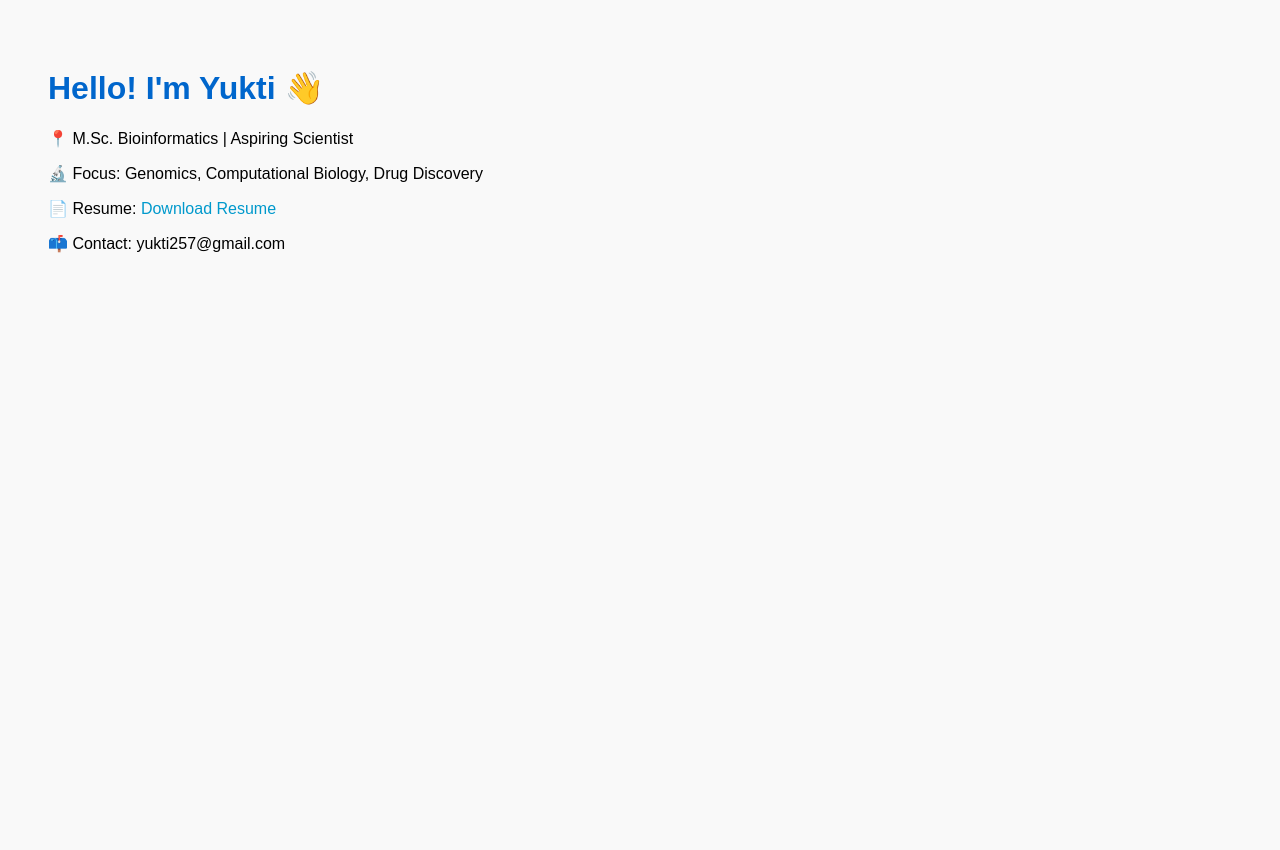
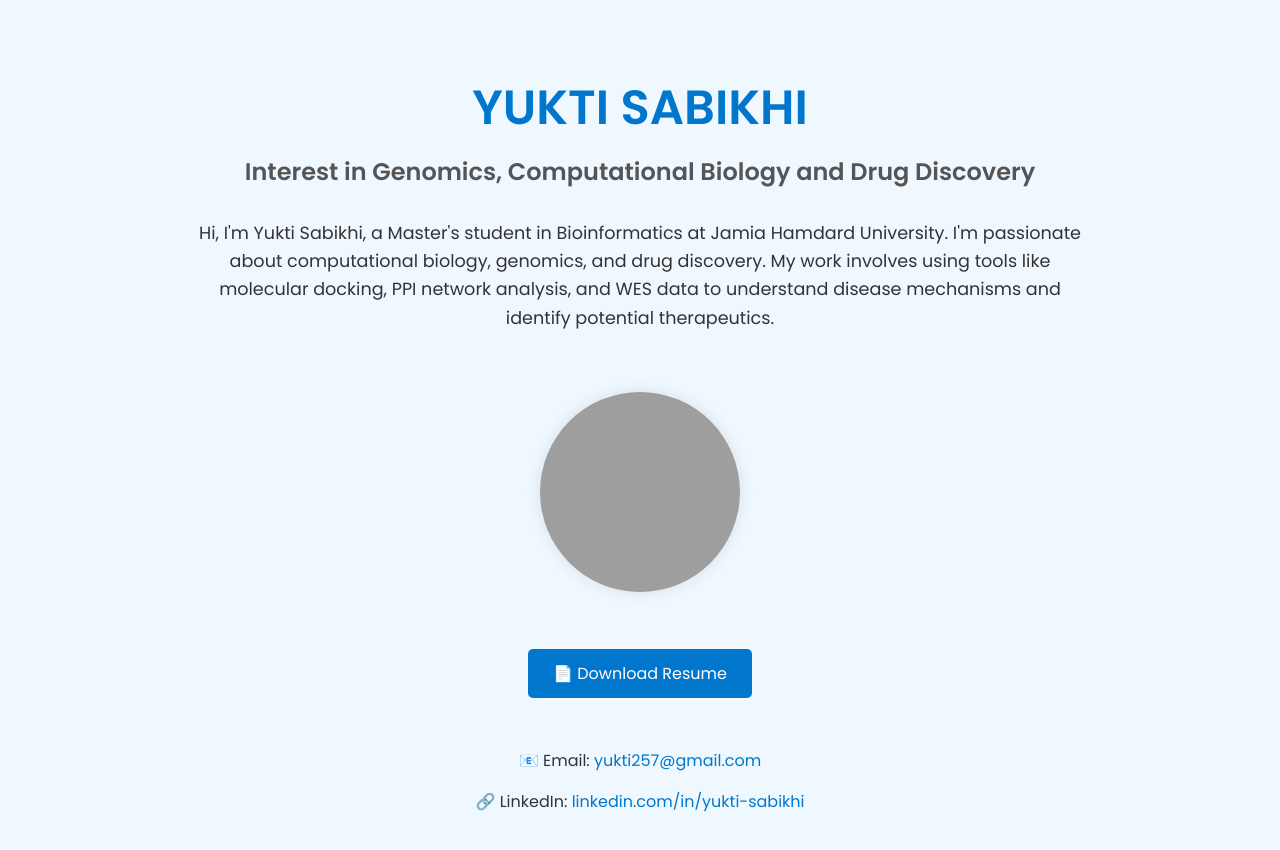
Before and after one commit to yukti2502/yuktisabikhi.github.io, a plain HTML site: page index.html in a window 1280 px wide. Before the commit the page ends 800 px from the top, so only its background shows below. Drawn offline with Linux system fonts and the light colour scheme; grey boxes are pictures that could not be loaded.

Commit message:
Update index.html

```diff
--- a/index.html
+++ b/index.html
@@ -1,18 +1,111 @@
 <!DOCTYPE html>
-<html>
+<html lang="en">
 <head>
+  <meta charset="UTF-8">
   <title>Yukti Sabikhi</title>
+  <meta name="viewport" content="width=device-width, initial-scale=1.0">
+  <link href="https://fonts.googleapis.com/css2?family=Poppins:wght@400;600&display=swap" rel="stylesheet">
   <style>
-    body { font-family: sans-serif; background-color: #f9f9f9; padding: 40px; }
-    h1 { color: #0066cc; }
-    a { color: #0099cc; text-decoration: none; }
+    body {
+      margin: 0;
+      padding: 0;
+      font-family: 'Poppins', sans-serif;
+      background-color: #f0f8ff;
+      color: #333;
+    }
+
+    .container {
+      max-width: 900px;
+      margin: auto;
+      padding: 40px 20px;
+      text-align: center;
+    }
+
+    h1 {
+      font-size: 3em;
+      color: #0077cc;
+      margin-bottom: 10px;
+    }
+
+    h2 {
+      font-size: 1.5em;
+      margin-top: 10px;
+      color: #555;
+    }
+
+    .intro {
+      margin: 30px 0;
+      font-size: 1.1em;
+      line-height: 1.6;
+    }
+
+    .profile-img {
+      width: 200px;
+      height: 200px;
+      object-fit: cover;
+      border-radius: 50%;
+      margin: 30px auto;
+      box-shadow: 0 0 15px rgba(0,0,0,0.1);
+    }
+
+    .btn {
+      display: inline-block;
+      margin: 20px 10px;
+      padding: 12px 25px;
+      background-color: #0077cc;
+      color: white;
+      border: none;
+      border-radius: 5px;
+      text-decoration: none;
+      font-size: 1em;
+      transition: background-color 0.3s;
+    }
+
+    .btn:hover {
+      background-color: #005fa3;
+    }
+
+    .contacts {
+      margin-top: 30px;
+      font-size: 1em;
+    }
+
+    .contacts a {
+      color: #0077cc;
+      text-decoration: none;
+    }
+
+    .contacts a:hover {
+      text-decoration: underline;
+    }
   </style>
 </head>
 <body>
-  <h1>Hello! I'm Yukti 👋</h1>
-  <p>📍 M.Sc. Bioinformatics | Aspiring Scientist</p>
-  <p>🔬 Focus: Genomics, Computational Biology, Drug Discovery</p>
-  <p>📄 Resume: <a href="https://github.com/user-attachments/files/21197104/Resume.for.Linkedin.pdf" target="_blank" download>Download Resume</a></p>
-  <p>📫 Contact: yukti257@gmail.com</p>
+  <div class="container">
+
+    <!-- Name -->
+    <h1>YUKTI SABIKHI</h1>
+    <h2>Interest in Genomics, Computational Biology and Drug Discovery</h2>
+
+    <!-- Introduction -->
+    <div class="intro">
+      <p>Hi, I'm Yukti Sabikhi, a Master's student in Bioinformatics at Jamia Hamdard University. I'm passionate about computational biology, genomics, and drug discovery. My work involves using tools like molecular docking, PPI network analysis, and WES data to understand disease mechanisms and identify potential therapeutics.</p>
+    </div>
+
+    <!-- Profile Photo -->
+    <img src="https://github.com/user-attachments/assets/074f8129-6f51-40c2-b18c-fbc831e66c0e" alt="Yukti Sabikhi" class="profile-img" />
+
+    <!-- Resume Button -->
+    <div>
+      <a class="btn" href="https://github.com/user-attachments/files/21197104/Resume.for.Linkedin.pdf" download target="_blank">📄 Download Resume</a>
+    </div>
+
+    <!-- Contact Info -->
+    <div class="contacts">
+      <p>📧 Email: <a href="mailto:yukti257@gmail.com">yukti257@gmail.com</a></p>
+      <p>🔗 LinkedIn: <a href="https://www.linkedin.com/in/yukti-sabikhi" target="_blank">linkedin.com/in/yukti-sabikhi</a></p>
+    </div>
+
+  </div>
 </body>
 </html>
```
